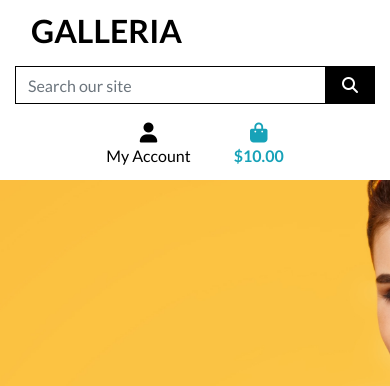
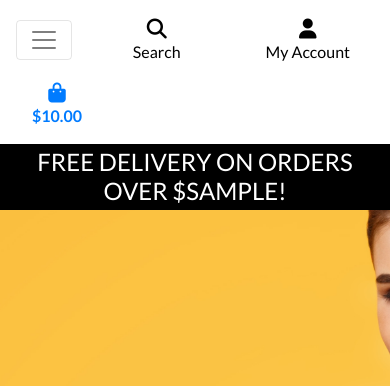
Before and after one commit to steve-doc/galleria, a Django app: template templates/base.html in a window 390 px wide. Shown: the top 386 px of the page. Run offline with Django 3.2, Linux system fonts and the light colour scheme; the template is opened without the code that fills it: most values are stand-ins (such as "Sample title", 1, 10 or a date in 2020); some libraries are stand-ins or nearby versions.

Commit message:
Added mobile header and nav

```diff
--- a/static/css/base.css
+++ b/static/css/base.css
@@ -37,6 +37,10 @@ body {
 .btn-black {
     background: black;
     color: white;
+}
+
+.bg-black {
+    background: #000 !important;
 }
 
 .shop-now-button:hover,
--- a/templates/base.html
+++ b/templates/base.html
@@ -42,7 +42,7 @@
   </head>
   <body>
     <header class="container-fluid fixed-top">
-      <div id="topnav" class="row bg-white pt-lg-2 d-non d-lg-flex">
+      <div id="topnav" class="row bg-white pt-lg-2 d-none d-lg-flex">
         <!-- Logo -->
         <div class="col-12 col-lg-4 my-auto py-1 py-lg-0 text-center text-lg-left">
           <a href="{% url 'home' %}" class="nav-link main-logo-link">
@@ -107,6 +107,24 @@
 
       </div>
 
+      <!-- Navigation -->
+      <div class="row bg-white">
+        <nav class="navbar navbar-expand-lg navbar-light w-100">
+            <button class="navbar-toggler" type="button" data-toggle="collapse" data-target="#main-nav" aria-controls="main-nav" aria-expanded="false" aria-label="Toggle navigation">
+              <span class="navbar-toggler-icon"></span>
+            </button>
+            {% include 'includes/mobile-top-header.html' %}
+            {% include 'includes/main-nav.html' %}
+        </nav>
+      </div>
+      <div id="delivery-banner" class="row text-center">
+            <div class="col bg-black text-white">
+                <h4 class="logo-font my-1">Free delivery on orders over ${{ free_shipping_threshold }}!</h4>
+            </div>
+        </div>
+
+      </header>
+
     {% if message %}
         <div class="message-container"></div>
     {% endif %}
--- /dev/null
+++ b/templates/includes/mobile-top-header.html
@@ -0,0 +1,56 @@
+<li class="list-inline-item">
+    <a class="text-black nav-link d-block d-lg-none" href="#" id="mobile-search" data-toggle="dropdown" aria-haspopup="true" aria-expanded="false">
+        <div class="text-center">
+            <div><i class="fas fa-search fa-lg"></i></div>
+            <p class="my-0">Search</p>
+        </div>
+    </a>
+    <div class="dropdown-menu border-0 w-100 p-3 rounded-0 my-0" aria-labelledby="mobile-search">
+        <form class="form" method="GET" action="">
+            <div class="input-group w-100">
+                <input class="form-control border border-black rounded-0" type="text" name="q" placeholder="Search our site">
+                <div class="input-group-append">
+                    <button class="form-control form-control btn btn-black border border-black rounded-0" type="submit">
+                        <span class="icon">
+                            <i class="fas fa-search"></i>
+                        </span>
+                    </button>
+                </div>
+            </div>
+        </form>
+    </div>
+</li>
+<li class="list-inline-item dropdown">
+    <a class="text-black nav-link d-block d-lg-none" href="#" id="user-options" data-toggle="dropdown" aria-haspopup="true" aria-expanded="false">
+        <div class="text-center">
+            <div><i class="fas fa-user fa-lg"></i></div>
+            <p class="my-0">My Account</p>
+        </div>
+    </a>
+    <div class="dropdown-menu border-0" aria-labelledby="user-options">
+        {% if request.user.is_authenticated %}
+            {% if request.user.is_superuser %}
+                <a href="{% url 'account_logout' %}" class="dropdown-item">Product Management</a>
+            {% endif %}
+            <a href="" class="dropdown-item">My Profile</a>
+            <a href="{% url 'account_logout' %}" class="dropdown-item">Logout</a>
+        {% else %}
+            <a href="{% url 'account_signup' %}" class="dropdown-item">Register</a>
+            <a href="{% url 'account_login' %}" class="dropdown-item">Login</a>
+        {% endif %}
+    </div>
+</li>
+<li class="list-inline-item">
+    <a class="{% if grand_total %}text-primary font-weight-bold{% else %}text-black{% endif %} nav-link d-block d-lg-none" href="">
+        <div class="text-center">
+            <div><i class="fas fa-shopping-bag fa-lg"></i></div>
+            <p class="my-0">
+                {% if grand_total %}
+                    ${{ grand_total|floatformat:2 }}
+                {% else %}
+                    $0.00
+                {% endif %}
+            </p>
+        </div>
+    </a>
+</li>
```
Also changed, not shown: templates/includes/main-nav.html (added, +50 -0 lines).
